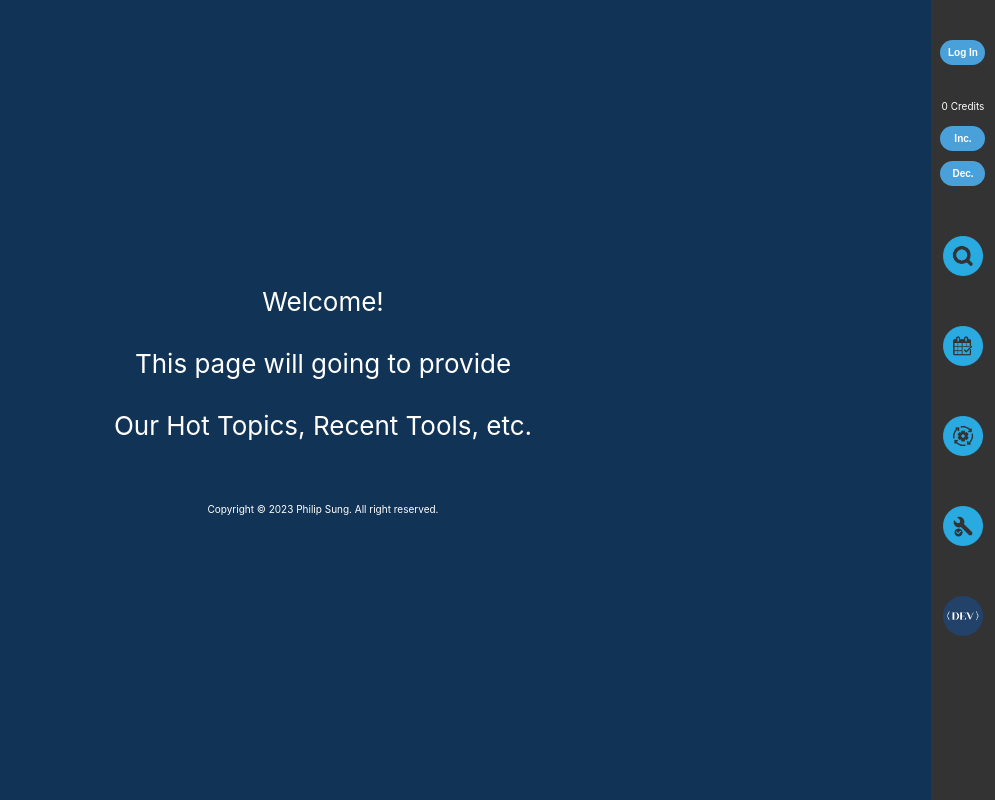
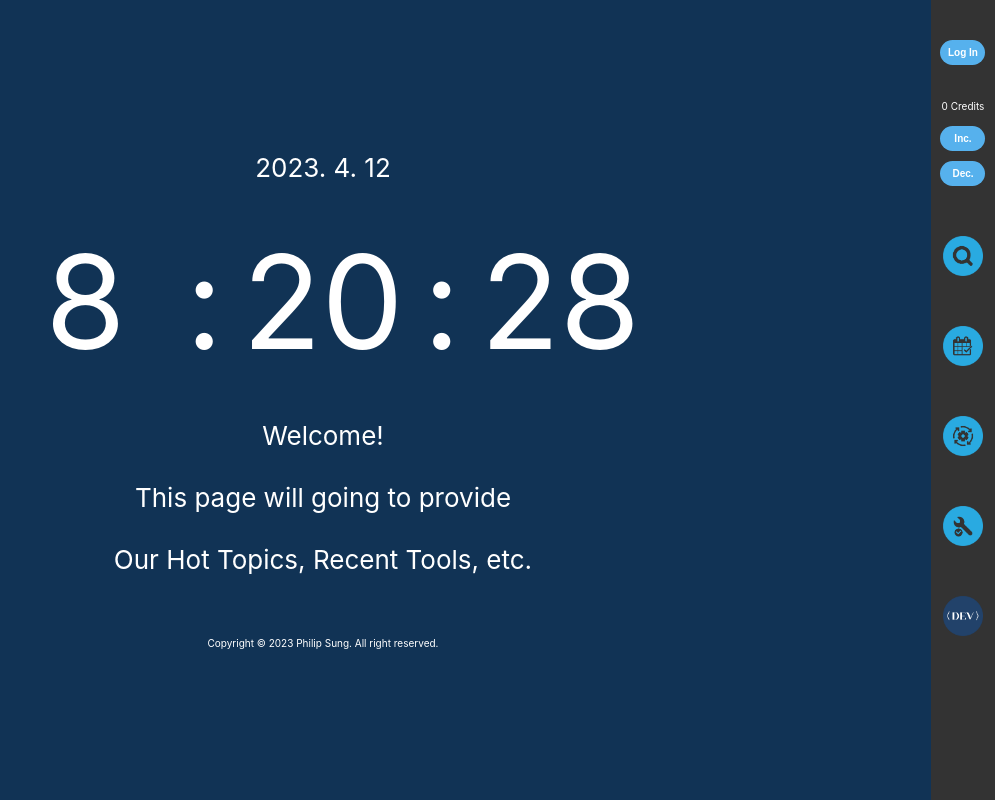
Before and after one commit to Philip-sung/PROJECT-PServer-V02, a React (Create React App) app: page / in a window 1280 px wide. Shown: the whole page, without its empty margins (285-1280 px from the left). Built offline with nearby package versions, Linux system fonts and the light colour scheme.

Commit message:
[ADD]CSSTransition Project Displayer

```diff
--- a/package.json
+++ b/package.json
@@ -12,6 +12,7 @@
     "react-dom": "^18.2.0",
     "react-router-dom": "^6.11.1",
     "react-scripts": "5.0.1",
+    "react-transition-group": "^4.4.5",
     "web-vitals": "^2.1.4"
   },
   "scripts": {
--- /dev/null
+++ b/src/components/Clock/index.css
@@ -0,0 +1,29 @@
+.ClockDisplay {
+    margin: 5vh;
+
+    display: flex;
+
+    flex-direction: row;
+    justify-content: center;
+    font-size: 130px;
+}
+
+.TextBox {
+    width: 200px;
+}
+
+@media (max-width: 800px){
+    .ClockDisplay {
+        margin: 5vh;
+
+        display: flex;
+
+
+        flex-direction: row;
+        font-size: 50px;
+    }
+
+    .TextBox {
+        width: 70px;
+    }
+}
--- /dev/null
+++ b/src/components/Clock/index.js
@@ -0,0 +1,30 @@
+import React from "react";
+import { useEffect, useState } from "react";
+import "./index.css";
+
+function Clock() {
+    const interval = 1000;
+    const [curTime, setCurTime] = useState(new Date());
+
+    useEffect(() => {
+        const interval_id = setInterval(() => {
+            setCurTime(new Date());
+            return (() => {clearInterval(interval_id)})
+        }, interval);
+    }, [])
+
+    return (<ClockDisplay Time={curTime} />);
+}
+
+function ClockDisplay(props) {
+    return(
+        <div>
+            {props.Time.getFullYear()}. {props.Time.getMonth()}. {props.Time.getDate()}
+            <div className="ClockDisplay">
+                <div className="TextBox">{props.Time.getHours()}</div> : <div className="TextBox">{props.Time.getMinutes()}</div> : <div className="TextBox">{props.Time.getSeconds()}</div>
+            </div>
+        </div>
+    );
+}
+
+export { Clock }
--- /dev/null
+++ b/src/components/Displayer/index.css
@@ -0,0 +1,29 @@
+.Displayer {
+    margin: 1vh;
+
+    width: 180px;
+    height:150px;
+    display: flex;
+    flex-direction: column;
+
+    border-color: #fff;
+    border-width: 2px;
+    border-radius: 5px;
+    border-style: solid;
+    background-color: #fff;
+
+    color: #000;
+    font-size: 15px;
+}
+
+.DisplayerImg {
+    flex: 0.7;
+    display: flex;
+}
+
+.DisplayDescription {
+    flex: 0.3;
+    display: flex;
+    justify-content: center;
+    align-items: center;
+}
--- /dev/null
+++ b/src/components/Displayer/index.js
@@ -0,0 +1,16 @@
+import React from "react";
+import "./index.css";
+import sampleImg from '../../assets/img/Sample.jpeg';
+
+function Displayer() {
+
+
+    return(
+        <div className="Displayer">
+            <img className="DisplayerImg" src={sampleImg} />
+            <div className="DisplayDescription">[PROJECT]Test Project</div>
+        </div>
+    );
+}
+
+export { Displayer };
--- a/src/components/ScreenManager/index.js
+++ b/src/components/ScreenManager/index.js
@@ -3,11 +3,13 @@ import { SearchScreen } from "../../screens/SearchScreen/index";
 import { ReservationScreen } from "../../screens/ReservationScreen/index";
 import { OnGoingScreen } from "../../screens/OnGoingScreen/index";
 import { WorksScreen } from "../../screens/WorksScreen/index";
+import { Clock } from "../Clock";
 
 const ScreenManager = observer(({store}) => {
     if (store.CurrentScreen === ""){
         return (
             <div>
+                <Clock />
                 Welcome!<br/><br/>
                 This page will going to provide<br/><br/>
                 Our Hot Topics, Recent Tools, etc.<br /><br /><br />
--- a/src/screens/LoginScreen/index.css
+++ b/src/screens/LoginScreen/index.css
@@ -14,11 +14,20 @@
     justify-content: center;
 }
 
+.loginComponents-enter {
+  opacity: 0;
+}
+
+.loginComponents-enter-active {
+  opacity: 1;
+  transition: opacity 500ms;
+}
+
 .loginBox {
     margin: 10px 30px 30px 30px;
 
     width: 300px;
-    height: 230px;
+    height: 250px;
 
     border-color: var(--highlight);
     border-width: 1px;
@@ -28,7 +37,9 @@
 
     text-align: center;
     justify-content: center;
-    padding-top: 50px;
+    padding-top: 30px;
+    color: #fff;
+    font-weight: 700;
 }
 
 .loginImg {
@@ -75,7 +86,7 @@
 
     font-size: 15px;
     font-weight: 600;
-    color: var(--divide);
+    color: var(--text);
 }
 
 .loginButton:hover {
--- a/src/screens/LoginScreen/index.js
+++ b/src/screens/LoginScreen/index.js
@@ -1,19 +1,27 @@
 import React from "react";
-import { useState } from "react";
+import { useState, useEffect } from "react";
 import Logo from '../../logo.svg';
 import './index.css';
+import { CSSTransition } from "react-transition-group";
 
 function LoginScreen () {
 
     const [userID, setID] = useState('');
     const [userPW, setPW] = useState('');
+    const [loginButton, setLoginButton] = useState(false);
+    useEffect(() => {
+        setLoginButton(true);
+    },[])
 
     return(
         <div className="login">
+            <CSSTransition in={loginButton} timeout={500} classNames="loginComponents" unmountOnExit>
+                <div>
                     <div>
                         <img src={Logo} className="loginImg" alt="PhilipsLogo" />
                     </div>
                     <div className="loginBox">
+                        M&nbsp;&nbsp;E&nbsp;&nbsp;M&nbsp;&nbsp;B&nbsp;&nbsp;E&nbsp;&nbsp;R&nbsp;&nbsp;S&nbsp;&nbsp;H&nbsp;&nbsp;I&nbsp;&nbsp;P<br/><br/>
                         <div>
                             <input className="loginInput" placeholder="Username" onChange={(e) => {setID(e.target.value)}} onKeyDown={(e) => {if(e.code === "Enter"){alert(`${userID} + ${userPW}`)}}}/>
                         </div>
@@ -25,6 +33,8 @@ function LoginScreen () {
                         </div>
                     </div>
                 </div>
+            </CSSTransition>
+        </div>
     );
 }
 
--- a/src/screens/OnGoingScreen/index.js
+++ b/src/screens/OnGoingScreen/index.js
@@ -1,4 +1,5 @@
 import React from "react";
+import { Displayer } from "../../components/Displayer";
 
 function OnGoingScreen() {
 
@@ -6,6 +7,11 @@ function OnGoingScreen() {
     return (
         <div>
             This is OnGoing Screen.
+            <div style={{display: "flex", margin: 10}}>
+            <Displayer />
+            <Displayer />
+            <Displayer />
+            </div>
         </div>
     )
 }
--- a/src/styles/colorTheme.css
+++ b/src/styles/colorTheme.css
@@ -4,5 +4,5 @@
     --bright: #fff;
     --text: #fff;
     --divide: #ccc;
-    --highlight: rgb(74, 160, 217);
+    --highlight: rgb(86, 177, 237);
 }
```
Also changed, not shown: src/assets/img/Sample.jpeg (added), 1 other file (tests, documents, lock files or other folders). Lines whose indentation alone changed are shown as unchanged.
